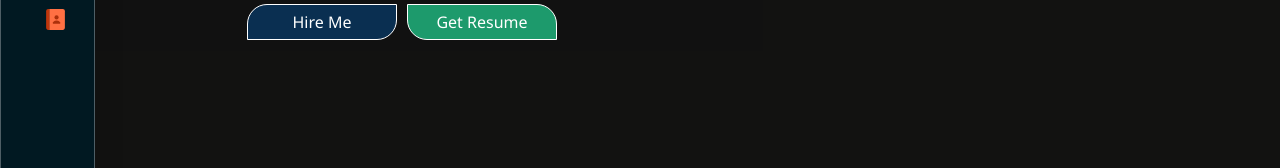
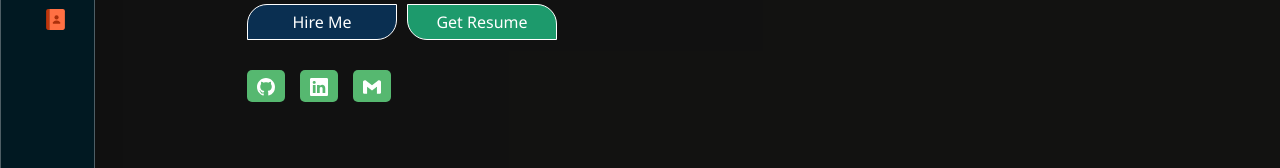
Before and after one commit to YaragattiPraveen/pby37-portfolio, a React (Create React App) app: page / in a window 1280 px wide. Shown: the part 458-626 px from the top of the page. Built offline with nearby package versions, Linux system fonts and the light colour scheme.

Commit message:
Added social media icons

```diff
--- a/src/Components/Home/Home.css
+++ b/src/Components/Home/Home.css
@@ -16,11 +16,50 @@
     padding: 20px auto;
 }
 
+.social-media{
+    display: flex;
+    align-items: center;
+    margin-top: 30px;
+}
+.social-media p{
+    padding: 4px 10px;
+    background: #56B870;
+    border-radius: 5px;
+    cursor: pointer;
+    transition: ease-in-out .4s;
+}
+.social-media a{
+    text-decoration: none;
+    color: #fff;
+}
+.git:hover{
+    margin-top: -15px;
+    transition: ease-in-out .4s;
+}
+.linkdin:hover{
+    margin-top: -15px;
+    transition: ease-in-out .4s;
+}
+.gmail:hover{
+    margin-top: -15px;
+    transition: ease-in-out .4s;
+}
 .buttons {
     display: flex;
     margin-top: 30px;
 }
+.git{
+    margin-right: 15px;
+    transition: ease-in-out .4s;
 
+}
+.gmail{
+    margin-left: 15px;
+    transition: ease-in-out .4s;
+}
+.linkdin{
+    transition: ease-in-out .4s;
+}
 .hire-me-btn {
     background-color: #0A2F51;
     text-align: center;
--- a/src/Components/Home/Home.js
+++ b/src/Components/Home/Home.js
@@ -2,12 +2,13 @@ import React from 'react'
 import '../Home/Home.css'
 import Typewriter from 'typewriter-effect';
 import Resume from '../../Assests/Front-End-Developer_Praveen.pdf'
-import { BsFillMoonStarsFill, BsFillSunFill } from 'react-icons/bs';
+import { BsFillMoonStarsFill, BsFillSunFill, BsGithub, BsLinkedin } from 'react-icons/bs';
+import {SiGmail} from 'react-icons/si'
 import { motion } from 'framer-motion';
 
 const textAnimate = {
   offscreen: {
-    x: 600
+    x: 1500
   },
   onscreen: {
     x: 0
@@ -16,6 +17,14 @@ const textAnimate = {
 const buttonAnimate = {
   offscreen: {
     x: -600
+  },
+  onscreen: {
+    x: 0
+  }
+}
+const socialMedia= {
+  offscreen: {
+    x: 1500
   },
   onscreen: {
     x: 0
@@ -54,6 +63,14 @@ const Home = ({ theme, ChangeTheme }) => {
           <motion.button variants={buttonAnimate} transition={{ duration: .5, type: 'spring', bounce: 0.4 }} className='download-cv-btn'> <a href={Resume} download='Praveen_Yaragatti_CV'>Get Resume </a></motion.button>
 
         </motion.div>
+
+        <motion.div initial="offscreen" whileInView="onscreen"
+          viewport={{ once: false, amount: 0.1 }} className="social-media">
+          <motion.p variants={socialMedia} transition={{ duration: .5, type: 'spring', bounce: 0.4 }} className='git'> <a href="https://github.com/YaragattiPraveen" target='_'><BsGithub size={18}/></a></motion.p>
+          <motion.p variants={socialMedia} transition={{ duration: .5, type: 'spring', bounce: 0.4 }}  className='linkdin'><a href="https://www.linkedin.com/in/praveen-yaragatti-5a5a17193/" target='_'><BsLinkedin size={18}/></a></motion.p>
+          <motion.p variants={socialMedia} transition={{ duration: .5, type: 'spring', bounce: 0.4 }}  className='gmail'><a href="mailto:yaragattipraveen68@gmail.com"><SiGmail size={18}/></a></motion.p>
+        </motion.div>
+
       </div>
     </div>
   )
```
